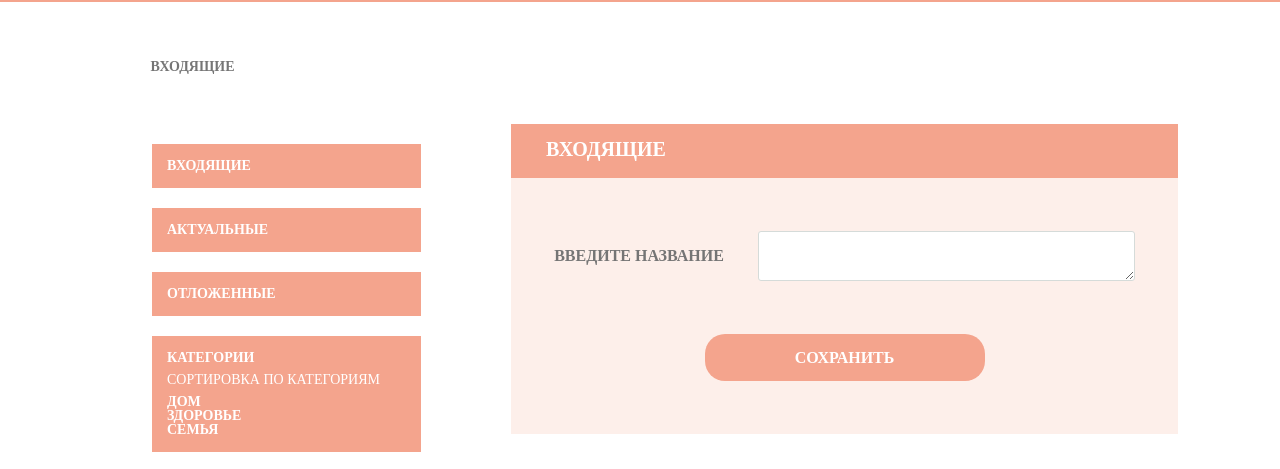
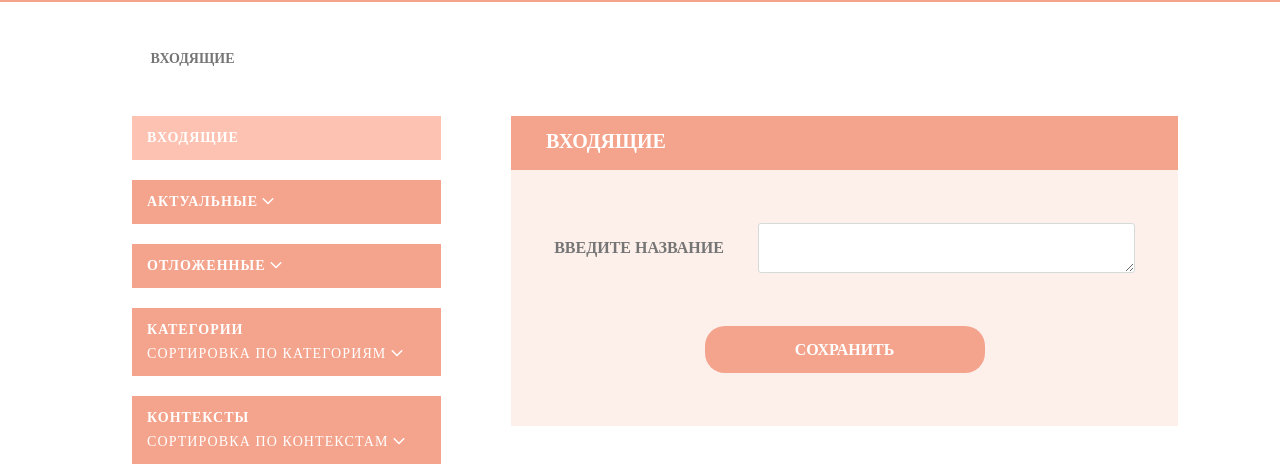
Before and after one commit to sssheina/ITGirl-Project-JS, a website: page index.html in a window 1280 px wide. Shown: the part 88-557 px from the top of the page. Drawn offline with nearby package versions, Linux system fonts and the light colour scheme; files that its build step writes are made by us from their sources.

Commit message:
menu second draft

```diff
--- a/assets/sass/aside_navigation.scss
+++ b/assets/sass/aside_navigation.scss
@@ -1,44 +1,50 @@
+.page__menu {
+  list-style-type: none;
+  text-transform: uppercase;
+}
+
 .menu__list {
   width: 309px;
-}
-
-.menu {
-  list-style-type: none;
-  margin: 0;
-  padding: 0;
-  font-family: 'Montserrat';
-  font-style: normal;
-  font-weight: 600;
-  font-size: 14px;
-  color: #FFFFFF;
-  text-transform: uppercase;
+  outline: none;
 }
 
 .menu__item {
   padding: 15px;
   display: block;
   background: #F4A48D;
-  margin: 20px;
+  margin-bottom: 20px;
+  display: block;
+  font-weight: 800;
+  letter-spacing: 1px;
 }
 
-.showSub {
-  margin-top: 8px;
-  font-weight: 400;
+.menu__arrow {
+  margin-top: 2px;
 }
 
-.active+.nav_sub {
-  display: block;
+.menu__item_selected {
+  background: #fdc2b1;
 }
 
-.show.nav_active {
-  color: #000;
-  outline: 0;
-  font-weight: 400;
-  // font-weight: 900;
+.menu__item_with_submenu {
+  letter-spacing: 1.1px;
+  font-weight: 500;
+  margin-top: 10px;
 }
 
-.menu_sub {
+.menu__item_submenu {
   display: none;
+  margin-top: 8px;
+  letter-spacing: 1.1px;
+  font-weight: 500;
+}
+
+.menu__item_submenu li {
+  margin-bottom: 3px;
+}
+
+.menu__item_with_submenu.menu__item_submenu_selected+.menu__item_submenu {
+  display: block;
 }
 
 li {
@@ -47,7 +53,6 @@ li {
 
 ul {
   padding: 0;
-  margin-top: 8px;
 }
 
 a {
@@ -56,8 +61,9 @@ a {
   height: 100%;
   width: 100%;
   color: #FFFFFF;
+  outline: none !important;
 }
 
-li:not(.nav_active):hover a {
-  color: #eee
-}
+// li:not(.nav_active):hover a {
+//   color: #eee
+// }
--- a/index.html
+++ b/index.html
@@ -62,31 +62,75 @@
 
                 <nav class="page__menu menu">
                   <ul class="menu__list">
-                    <li class="menu__item menu_active">
-                      <a href="#" class="show">Входящие</a>
+                    <li class="menu__item menu__item_selected">
+                      <a href="#">Входящие</a>
                     </li>
                     <li class="menu__item">
-                      <a href="#" class="show">Актуальные</a>
+                      <a href="#">
+                        Актуальные
+                        <img
+                          class="menu__arrow"
+                          src="./assets/images/arrow_down.svg"
+                          alt="show"
+                        >
+                      </a>
                     </li>
                     <li class="menu__item">
-                      <a href="#" class="show">Отложенные</a>
+                      <a href="#">
+                        Отложенные
+                        <img
+                          class="menu__arrow"
+                          src="./assets/images/arrow_down.svg"
+                          alt="show"
+                        >
+                      </a>
                     </li>
                     <li class="menu__item">
-                      <a href="#" class="show">Категории</a>
-                      <a href="#" class="showSub">Сортировка по категориям</a>
-                      <ul class="menu__sub">
+                      <a href="#">Категории</a>
+                      <a href="#" class="menu__item_with_submenu">
+                        Сортировка по категориям
+                        <img
+                          class="menu__arrow"
+                          src="./assets/images/arrow_down.svg"
+                          alt="show"
+                        >
+                      </a>
+                      <ul class="menu__item_submenu">
                         <li><a href="#">Дом</a></li>
+                        <li><a href="#">Учеба</a></li>
+                        <li><a href="#">Работа</a></li>
+                        <li><a href="#">Саморазвитие</a></li>
                         <li><a href="#">Здоровье</a></li>
-                        <li><a href="#">Семья</a></li>
+                        <li><a href="#">Отдых</a></li>
+                        <li><a href="#">Хобби</a></li>
+                        <li><a href="#">Идеи</a></li>
+                        <li><a href="#">Хозяйство</a></li>
+                        <li><a href="#">Спорт</a></li>
+                        <li><a href="#">Уход за собой</a></li>
                       </ul>
                     </li>
                     <li class="menu__item">
-                      <a href="#" class="show">Контексты</a>
+                      <a href="#">Контексты</a>
                       <ul>
-                        <li class="menu__sub">
-                          <a href="#" class="show showSub"
-                            >Сортировка по контекстам</a
-                          >
+                        <li>
+                          <a href="#" class="menu__item_with_submenu">
+                            Сортировка по контекстам
+                            <img
+                              class="menu__arrow"
+                              src="./assets/images/arrow_down.svg"
+                              alt="show"
+                            >
+                          </a>
+                          <ul class="menu__item_submenu">
+                            <li><a href="#">Телефон</a></li>
+                            <li><a href="#">Вне дома</a></li>
+                            <li><a href="#">Школа</a></li>
+                            <li><a href="#">Дет. сад</a></li>
+                            <li><a href="#">Компьютер</a></li>
+                            <li><a href="#">Минск</a></li>
+                            <li><a href="#">В городе</a></li>
+                            <li><a href="#">Делегировано</a></li>
+                          </ul>
                         </li>
                       </ul>
                     </li>
```
Also changed, not shown: assets/scripts/menu.js (added, +31 -0 lines), assets/images/arrow_down.svg (added).
